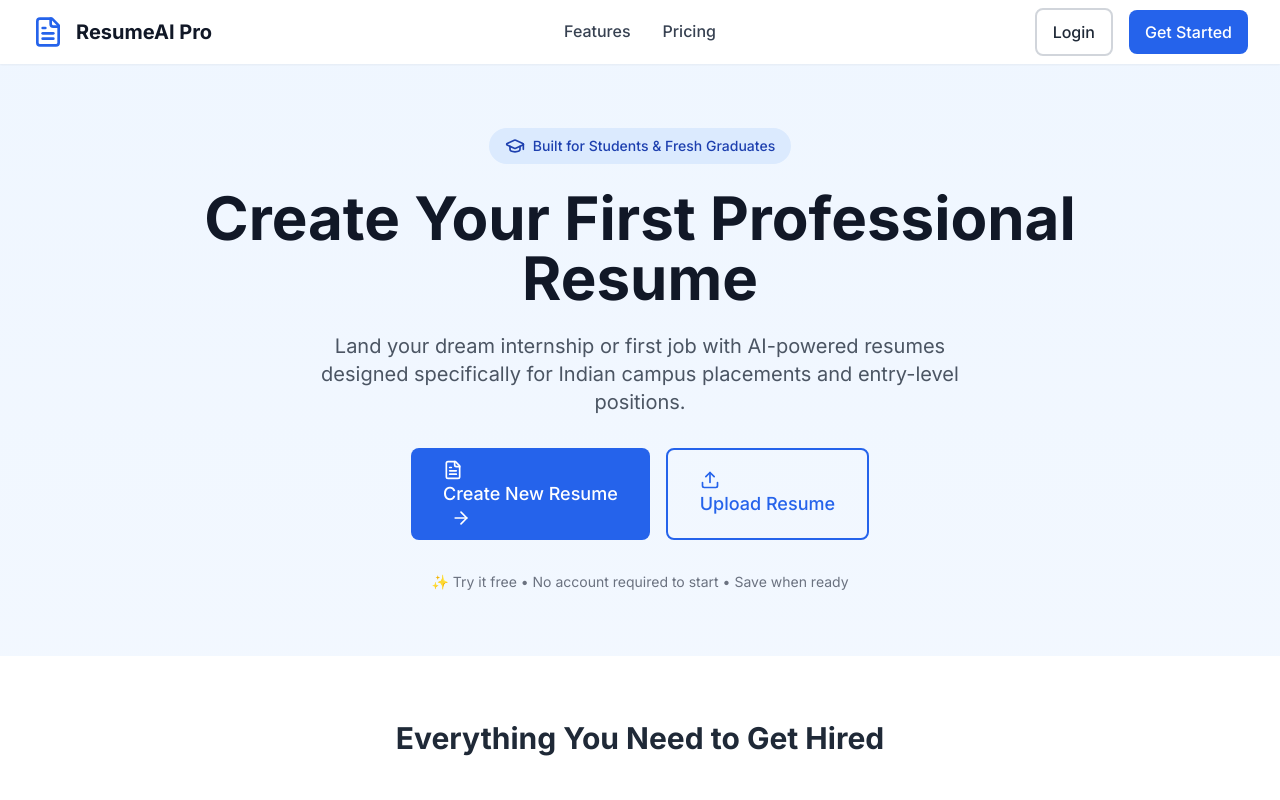
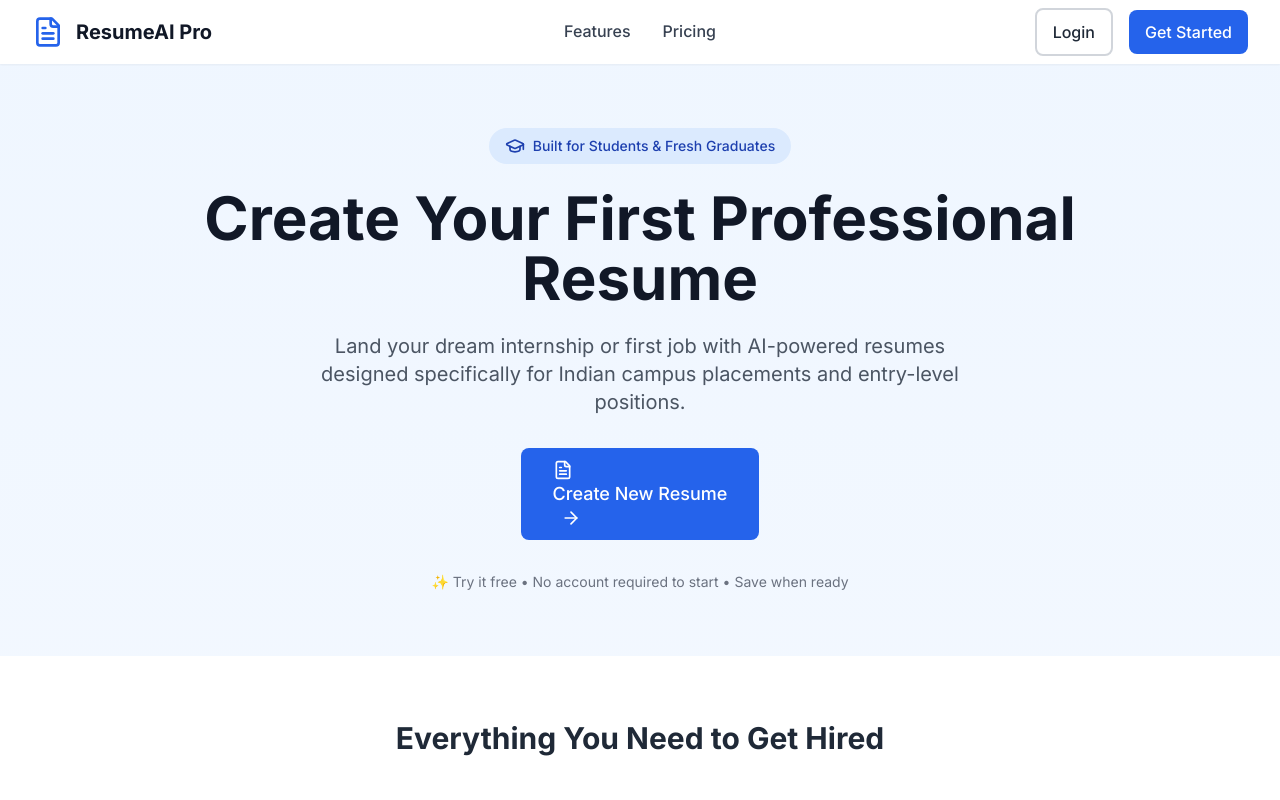
Before and after one commit to Wahiduz89/resume-professional, a Next.js app: page / in a window 1280 px wide. Shown: the top 800 px of the page. Built offline with nearby package versions, Linux system fonts and the light colour scheme.

Commit message:
Describe your changes

```diff
--- a/app/(dashboard)/dashboard/page.tsx
+++ b/app/(dashboard)/dashboard/page.tsx
@@ -1,10 +1,11 @@
-// app/(dashboard)/dashboard/page.tsx - Updated with delete resume functionality
+// app/(dashboard)/dashboard/page.tsx - Updated with upload resume functionality removed from UI
 'use client'
 
 import { useEffect, useState } from 'react'
 import { useRouter } from 'next/navigation'
 import { Button } from '@/components/ui/button'
-import { UploadResume } from '@/components/resume/upload-resume'
+// Keep import for future use - commented out for now
+// import { UploadResume } from '@/components/resume/upload-resume'
 import { Plus, Download, Edit, FileText, AlertCircle, Crown, Trash2 } from 'lucide-react'
 import toast from 'react-hot-toast'
 import { formatDate } from '@/lib/utils'
@@ -34,7 +35,8 @@ export default function DashboardPage() {
   const [loading, setLoading] = useState(true)
   const [exporting, setExporting] = useState<string | null>(null)
   const [deleting, setDeleting] = useState<string | null>(null)
-  const [showUpload, setShowUpload] = useState(false)
+  // Keep state for future use - commented out for now
+  // const [showUpload, setShowUpload] = useState(false)
   const [downloadChecks, setDownloadChecks] = useState<Record<string, DownloadCheck>>({})
 
   useEffect(() => {
@@ -167,10 +169,11 @@ export default function DashboardPage() {
     }
   }
 
-  const handleUploadComplete = (parsedData: any) => {
-    setShowUpload(false)
-    fetchResumes()
-  }
+  // Keep function for future use - commented out for now
+  // const handleUploadComplete = (parsedData: any) => {
+  //   setShowUpload(false)
+  //   fetchResumes()
+  // }
 
   const getDownloadButtonText = (resume: Resume) => {
     const check = downloadChecks[resume.id]
@@ -268,12 +271,6 @@ export default function DashboardPage() {
           <p className="text-gray-600 mt-1">Create, edit, and manage your professional resumes</p>
         </div>
         <div className="flex gap-3">
-          <Button
-            variant="outline"
-            onClick={() => setShowUpload(!showUpload)}
-          >
-            <FileText className="w-4 h-4 mr-2" /> Upload Resume
-          </Button>
           <Button onClick={() => router.push('/builder/new')}>
             <Plus className="w-4 h-4 mr-2" /> Create New Resume
           </Button>
@@ -300,25 +297,19 @@ export default function DashboardPage() {
         </div>
       </div>
 
-      {/* Upload Section */}
-      {showUpload && (
+      {/* Upload Section - Commented out for future use */}
+      {/* {showUpload && (
         <div className="mb-8">
           <UploadResume onUploadComplete={handleUploadComplete} />
         </div>
-      )}
+      )} */}
 
       {resumes.length === 0 ? (
         <div className="text-center py-12 bg-gray-50 rounded-lg">
           <FileText className="w-16 h-16 text-gray-400 mx-auto mb-4" />
           <h3 className="text-xl font-semibold mb-2">No resumes yet</h3>
-          <p className="text-gray-600 mb-6">Create your first professional resume or upload an existing one</p>
+          <p className="text-gray-600 mb-6">Create your first professional resume to get started</p>
           <div className="flex gap-3 justify-center">
-            <Button
-              variant="outline"
-              onClick={() => setShowUpload(true)}
-            >
-              Upload Resume
-            </Button>
             <Button onClick={() => router.push('/builder/new')}>
               Create New Resume
             </Button>
--- a/app/page.tsx
+++ b/app/page.tsx
@@ -1,10 +1,10 @@
-// app/page.tsx - Updated homepage to allow direct resume creation
+// app/page.tsx - Updated homepage to remove upload resume button
 'use client'
 
 import { useRouter } from 'next/navigation'
 import { Button } from '@/components/ui/button'
 import { Navbar } from '@/components/layout/navbar'
-import { GraduationCap, Briefcase, CheckCircle, Star, FileText, Upload, ArrowRight, Sparkles, Code } from 'lucide-react'
+import { GraduationCap, Briefcase, CheckCircle, Star, FileText, ArrowRight, Sparkles, Code } from 'lucide-react'
 import { CLIENT_SUBSCRIPTION_PLANS } from '@/lib/subscription-config'
 
 export default function HomePage() {
@@ -24,7 +24,7 @@ export default function HomePage() {
     {
       title: 'One-Click Export',
       description: 'Download your resume in PDF format instantly',
-      icon: Upload,
+      icon: FileText,
     },
   ]
 
@@ -67,15 +67,6 @@ export default function HomePage() {
               <FileText className="w-5 h-5 mr-2" />
               Create New Resume
               <ArrowRight className="w-5 h-5 ml-2" />
-            </Button>
-            <Button
-              size="lg"
-              variant="outline"
-              onClick={() => router.push('/builder/new')}
-              className="border-blue-600 text-blue-600 hover:bg-blue-50 px-8"
-            >
-              <Upload className="w-5 h-5 mr-2" />
-              Upload Resume
             </Button>
           </div>
 
```
